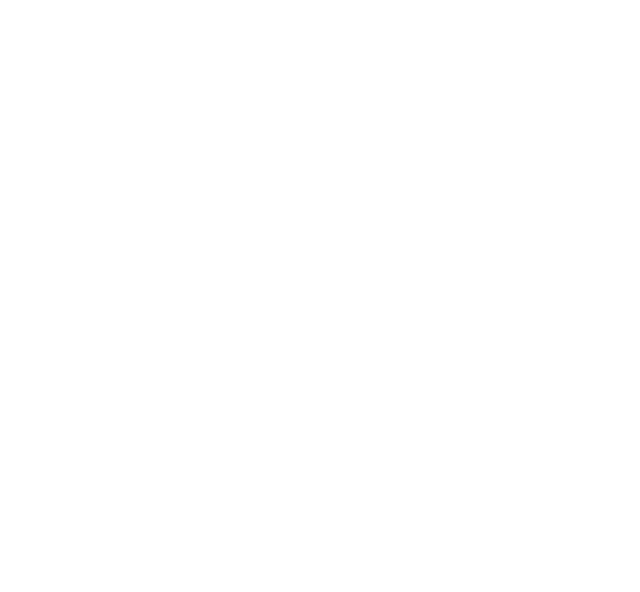
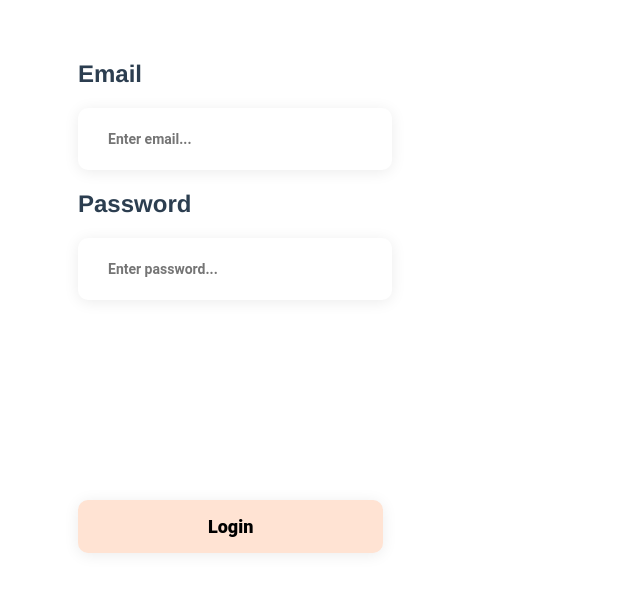
Before and after one commit to Tlmonko/todo-app, a Vue app: page / in a window 1280 px wide. Shown: the top 592 px of the page, without its empty margins (0-640 px from the left). Built offline with nearby package versions, Linux system fonts and the light colour scheme.

Commit message:
Created form component

```diff
--- a/src/App.vue
+++ b/src/App.vue
@@ -1,11 +1,14 @@
 <template>
     <div id="app">
+        <LogInForm/>
     </div>
 </template>
 
 <script>
+	import LogInForm from "@/components/LogInForm";
 	export default {
 		name: 'App',
+		components: {LogInForm},
 		data() {
 		},
 	}
--- a/src/components/Button.vue
+++ b/src/components/Button.vue
@@ -1,12 +1,12 @@
 <template>
-    <Button>
-        {{ text }}
-    </Button>
+    <button :type="button.type">
+        {{ button.text }}
+    </button>
 </template>
 
 <script>
 	export default {
-		props: ['text']
+		props: ['button']
 	}
 </script>
 
@@ -25,6 +25,7 @@
         line-height: 21px;
         padding: $padding-top-bottom $padding-left-right;
         box-shadow: 0 2px 15px rgba(0, 0, 0, 0.08);
+        margin: 20px;
     }
     button:hover {
         box-shadow: 0 2px 15px rgba(0, 0, 0, 0.1);
--- a/src/components/Input.vue
+++ b/src/components/Input.vue
@@ -16,7 +16,7 @@
         background-color: $color;
         box-shadow: 0 2px 15px rgba(0, 0, 0, 0.08);
         border-radius: 10px;
-        margin: 30px;
+        margin: 20px;
         border: none;
         font-family: 'Roboto', sans-serif;
         font-style: normal;
--- /dev/null
+++ b/src/components/LogInForm.vue
@@ -0,0 +1,53 @@
+<template>
+    <div>
+        <form>
+            <h2>Email</h2>
+            <Input v-bind:input="inputEmail"/><br>
+            <h2>Password</h2>
+            <Input v-bind:input="inputPassword"/><br>
+            <Button v-bind:button="button"/>
+        </form>
+    </div>
+</template>
+
+<script>
+	import Input from "@/components/Input";
+	import Button from "@/components/Button";
+	export default {
+		components: {Button, Input},
+		data () {
+			return {
+				inputEmail: {
+					placeholder: 'Enter email...',
+                    type: 'text'
+				},
+				inputPassword: {
+					placeholder: 'Enter password...',
+					type: 'password'
+				},
+                button: {
+					text: 'Login',
+                    type: 'submit'
+                }
+            }
+        },
+	}
+</script>
+
+<style lang="scss" scoped>
+    form {
+        text-align: left;
+        margin: 20px 50px;
+    }
+    div {
+        text-align: center;
+    }
+
+    h2 {
+        margin: 0 20px;
+    }
+
+    Button {
+        margin-top: 180px;
+    }
+</style>
```
